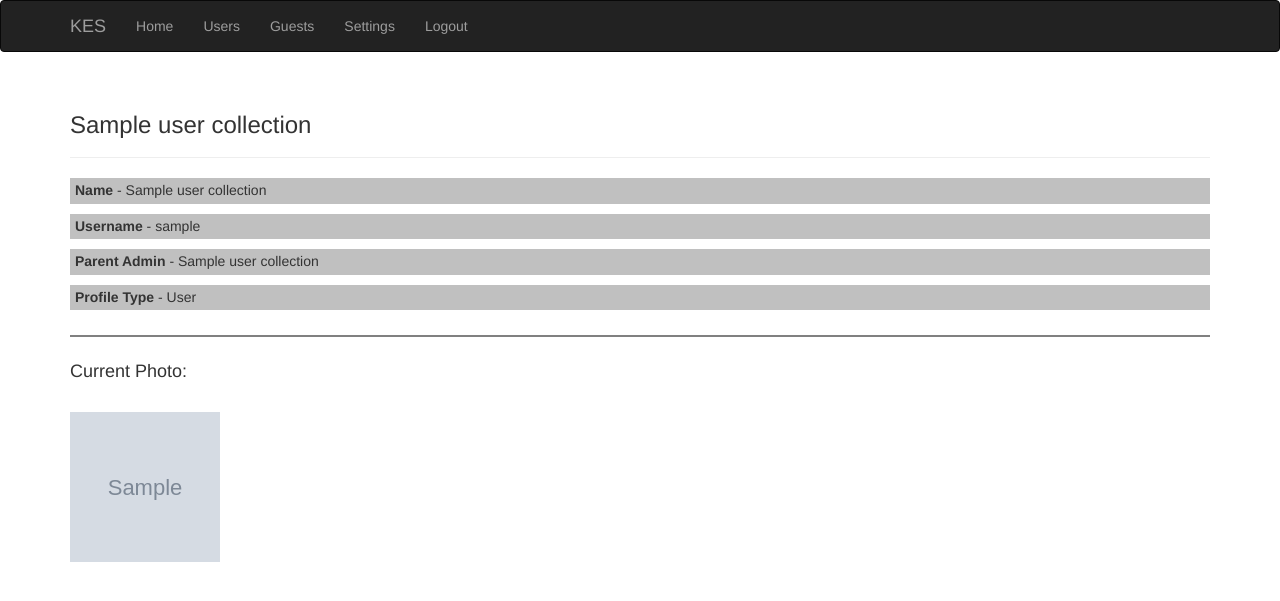
After one commit to muazra/Keyless-Entry-System, a Flask app: a page that uses kes-backend/templates/user.html in a window 1280 px wide. The commit adds this page. Shown: the top 601 px of the page. Run offline with Flask 2, Linux system fonts and the light colour scheme; grey boxes marked "Sample" are stand-in pictures; a database or web service that is not in the repository returns one stand-in record (values such as "Sample title"); some libraries are stand-ins or nearby versions.

Commit message:
user and guest profile renderings

```diff
--- a/kes-backend/server.py
+++ b/kes-backend/server.py
@@ -53,7 +53,7 @@ def newadmin():
 @app.route('/<username>/users', methods=['GET', 'POST'])
 def adminusers(username):
     form = forms.NewUserForm()
-    users = mongodb.user_collection.find({'parent': username})
+    users = mongodb.user_collection.find({'parent_username': username})
 
     if form.validate_on_submit():
         if mongodb.user_exist(form.username.data) is True:
@@ -63,7 +63,10 @@ def adminusers(username):
         filename = secure_filename(form.photo.data.filename)
         form.photo.data.save('static/' + filename)
 
-        mongodb.add_user(username, form.name.data, form.username.data, form.password.data, filename)
+        parent_name = mongodb.admin_collection.find_one({'username': username}).get("name")
+        userlink = "/" + username + "/users" + "/" + form.username.data
+
+        mongodb.add_user(username, parent_name, form.name.data, form.username.data, form.password.data, filename, userlink)
         flash("User has successfully been added")
         return redirect(url_for('adminusers', username=username))
 
@@ -73,7 +76,7 @@ def adminusers(username):
 @app.route('/<username>/guests', methods=['GET', 'POST'])
 def adminguests(username):
     form = forms.NewGuestForm()
-    guests = mongodb.guest_collection.find({'parent': username})
+    guests = mongodb.guest_collection.find({'parent_username': username})
 
     if form.validate_on_submit():
         if mongodb.guest_exist(form.name.data) is True:
@@ -83,7 +86,10 @@ def adminguests(username):
         filename = secure_filename(form.photo.data.filename)
         form.photo.data.save('static/' + filename)
 
-        mongodb.add_guest(username, form.name.data, filename)
+        parent_name = mongodb.admin_collection.find_one({'username': username}).get("name")
+        guestlink = "/" + username + "/guests" + "/" + form.name.data
+
+        mongodb.add_guest(username, parent_name, form.name.data, filename, guestlink)
         flash("Guest has successfully been added")
         return redirect(url_for('adminguests', username=username))
 
@@ -102,5 +108,19 @@ def adminhome(username):
     adminname = mongodb.admin_collection.find_one({'username': username}).get('name')
     return render_template('adminhome.html', username=username, adminname=adminname)
 
+
+@app.route('/<username>/users/<user>', methods=['GET', 'POST'])
+def usermodel(username, user):
+    userprofile = mongodb.user_collection.find_one({'username': user})
+    userphoto = userprofile.get('photo')
+    return render_template('user.html', username=username, userprofile=userprofile, userphoto=userphoto)
+
+
+@app.route('/<username>/guests/<guest>', methods=['GET', 'POST'])
+def guestmodel(username, guest):
+    guestprofile = mongodb.guest_collection.find_one({'name': guest})
+    guestphoto = guestprofile.get('photo')
+    return render_template('guest.html', username=username, guestprofile=guestprofile, guestphoto=guestphoto)
+
 if __name__ == '__main__':
     app.run(debug=True)
--- a/kes-backend/static/styles.css
+++ b/kes-backend/static/styles.css
@@ -18,6 +18,15 @@
 .guest-activity{
     width: 100%;
     height: 150px;
+    margin-bottom: 25px;
+    background-color: #C0C0C0;
+    text-align: center;
+}
+
+.door-activity{
+    width: 100%;
+    height: 150px;
+    margin-bottom: 25px;
     background-color: #C0C0C0;
     text-align: center;
 }
@@ -69,15 +78,30 @@ h3.add-guest{
 
 /* Settings Panel Styles */
 
-h5.settings{
+h5.settings {
     width: 100%;
     padding: 5px;
     background-color: #C0C0C0;
     text-align: left;
 }
 
-.settings-border{
+/* User Model Styles */
+
+h5.usermodel{
+    width: 100%;
+    padding: 5px;
+    background-color: #C0C0C0;
+    text-align: left;
+}
+
+/* General Styles */
+
+.photo-border {
     border: 1px groove #808080;
     margin-top: 25px;
     margin-bottom: 25px;
 }
+
+li{
+    list-style-type: none;
+}
--- a/kes-backend/templates/adminguests.html
+++ b/kes-backend/templates/adminguests.html
@@ -10,7 +10,7 @@
 <div class="guests-list">
     <h5 class="guests">Current List of Guests</h5>
     {% for guest in guests %}
-    <h5>{{guest.get('name')}}</h5>
+    <li><a href="{{guest.get('link')}}">{{guest.get('name')}}</a></li>
     {% endfor %}
 </div>
 
--- a/kes-backend/templates/adminhome.html
+++ b/kes-backend/templates/adminhome.html
@@ -20,4 +20,8 @@
     <h5 class="home">Recent Guest Activity</h5>
 </div>
 
+<div class="door-activity">
+    <h5 class="home">Recent Door Activity</h5>
+</div>
+
 {% endblock %}
--- a/kes-backend/templates/adminsettings.html
+++ b/kes-backend/templates/adminsettings.html
@@ -10,11 +10,12 @@
 <h5 class="settings"><strong>Name</strong> - {{adminprofile.get("name")}}</h5>
 <h5 class="settings"><strong>Username</strong> - {{adminprofile.get("username")}}</h5>
 <h5 class="settings"><strong>DeviceID</strong> - {{adminprofile.get("deviceid")}}</h5>
+<h5 class="settings"><strong>Profile Type</strong> - Admin</h5>
 
-<div class="settings-border"></div>
+
+<div class="photo-border"></div>
 
 <h4>Current Photo:</h4><br>
 <img src="/static/{{adminphoto}}" alt="Admin Picture" style="width:150px;height:150px">
 
-
 {% endblock %}
--- a/kes-backend/templates/adminusers.html
+++ b/kes-backend/templates/adminusers.html
@@ -10,7 +10,7 @@
 <div class="users-list">
     <h5 class="users">Current List of Users</h5>
     {% for user in users %}
-    <h5>{{user.get('name')}}</h5>
+    <li><a href="{{user.get('link')}}">{{user.get('name')}}</a></li>
     {% endfor %}
 </div>
 
--- /dev/null
+++ b/kes-backend/templates/user.html
@@ -0,0 +1,20 @@
+{% extends "baseadmin.html" %}
+{% import "bootstrap/wtf.html" as wtf %}
+
+{% block page_content %}
+
+<div class="page-header">
+    <h3>{{userprofile.get("name")}}</h3>
+</div>
+
+<h5 class="usermodel"><strong>Name</strong> - {{userprofile.get("name")}}</h5>
+<h5 class="usermodel"><strong>Username</strong> - {{userprofile.get("username")}}</h5>
+<h5 class="usermodel"><strong>Parent Admin</strong> - {{userprofile.get("parent_name")}}</h5>
+<h5 class="usermodel"><strong>Profile Type</strong> - User</h5>
+
+<div class="photo-border"></div>
+
+<h4>Current Photo:</h4><br>
+<img src="/static/{{userphoto}}" alt="User Picture" style="width:150px;height:150px">
+
+{% endblock %}
```
Also changed, not shown: kes-backend/db.py (+10 -6 lines), kes-backend/templates/guest.html (added, +19 -0 lines), 1 other file.
